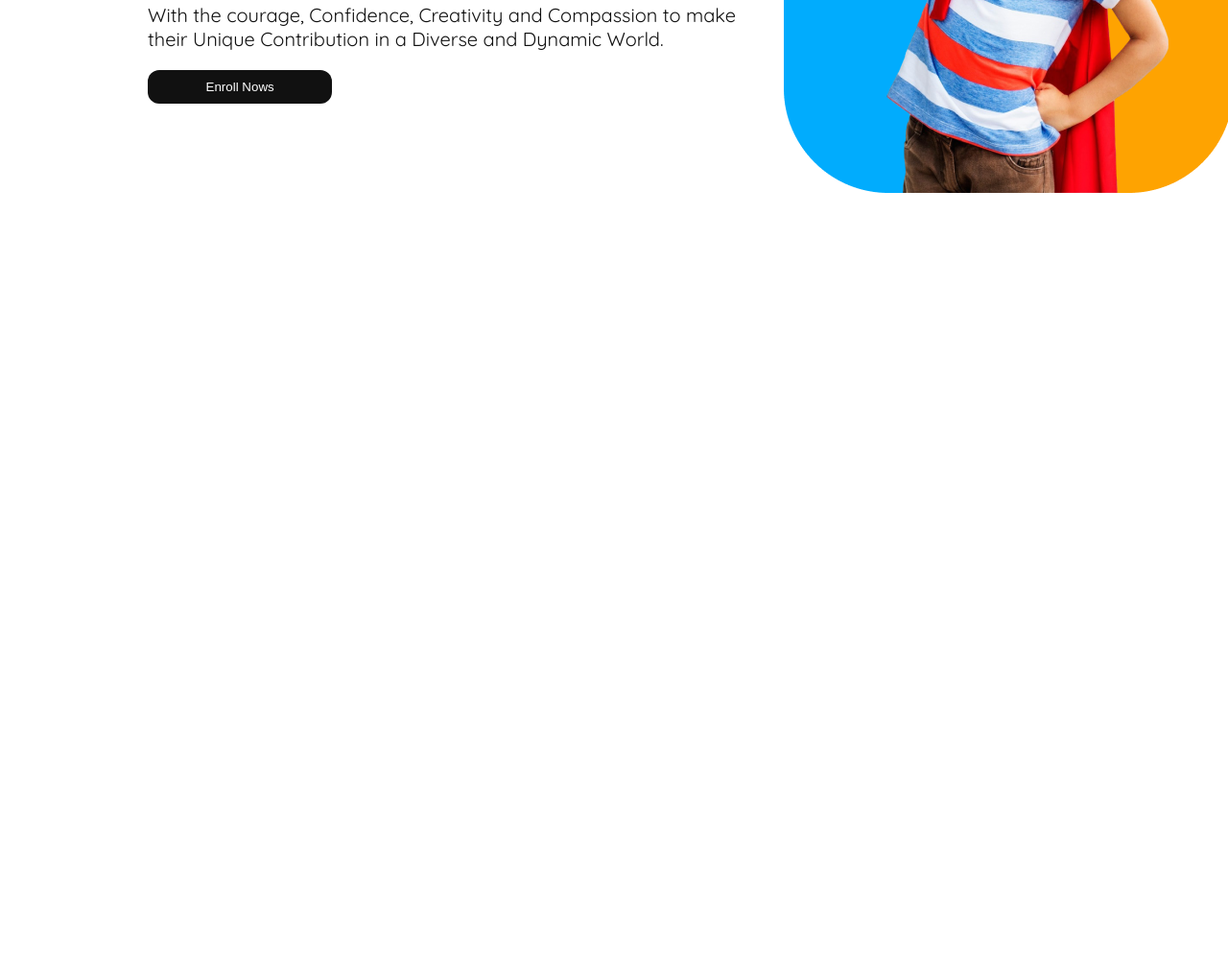
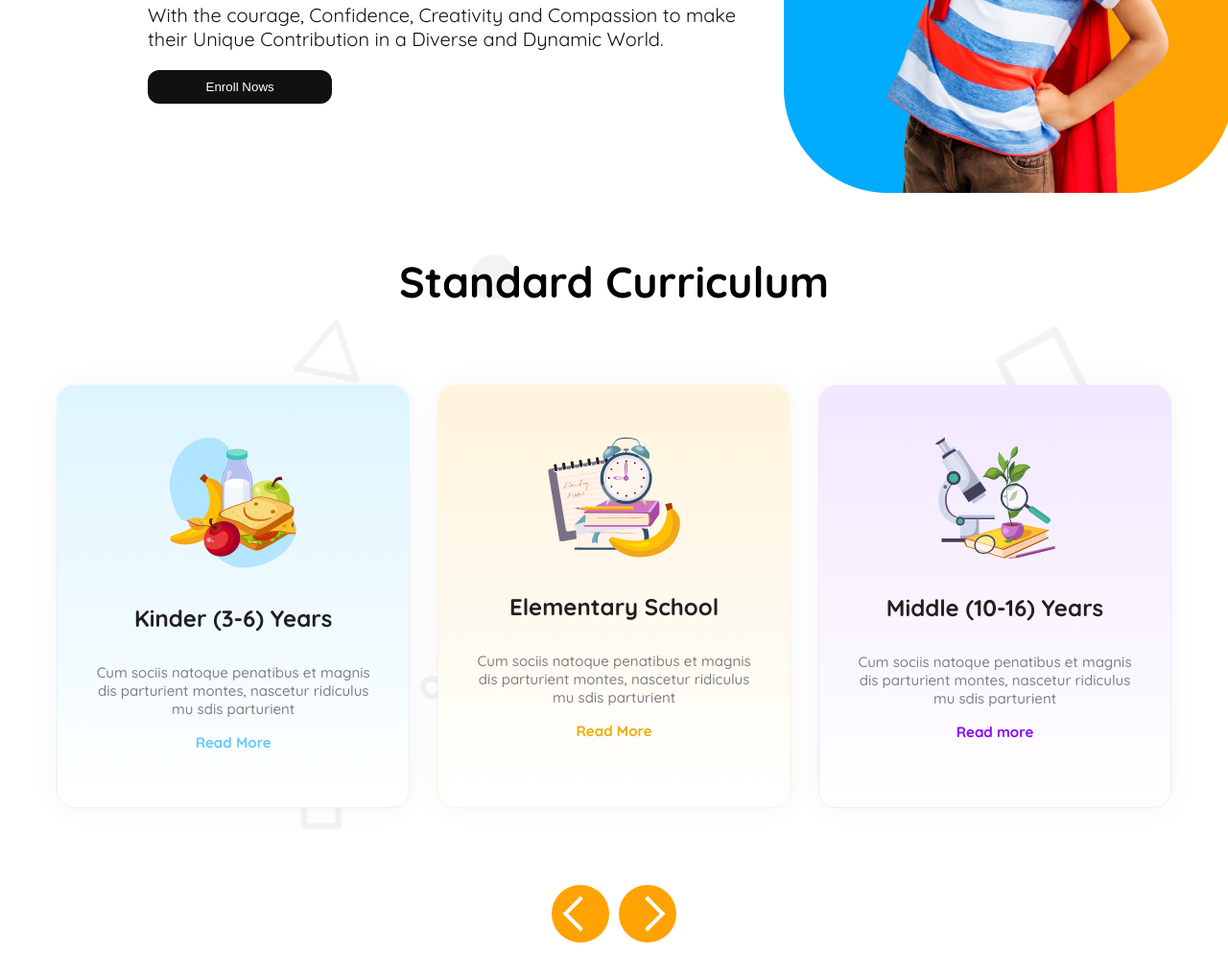
Before and after one commit to Juhaifa12/kids-school-web, a plain HTML site: page index.html in a window 1280 px wide. Shown: the part 476-1496 px from the top of the page at 96% size. Before the commit the page ends 800 px from the top, so only its background shows below. Drawn offline with Linux system fonts and the light colour scheme.

Commit message:
added the standard curriculum section

```diff
--- a/index.html
+++ b/index.html
@@ -44,7 +44,33 @@
 </div>
     </header>
     <main>
-
+<div class="curriculum">
+    <h3>Standard Curriculum</h3>
+    <div class="curriculum-card display">
+        <div class="card-1">
+            <img src="assets/kinder.png" alt="">
+            <h4 class="curriculum-header">Kinder (3-6) Years</h4>
+            <p class="curriculum-text">Cum sociis natoque penatibus et magnis <br> dis parturient montes, nascetur ridiculus <br> mu sdis parturient</p>
+            <a href="" class="card-1a">Read More</a>
+        </div>
+        <div class="card-2">
+            <img src="assets/elementary.png" alt="">
+            <h4 class="curriculum-header">Elementary School</h4>
+            <p class="curriculum-text">Cum sociis natoque penatibus et magnis <br> dis parturient montes, nascetur ridiculus <br> mu sdis parturient</p>
+            <a href="" class="card-2a">Read More</a>
+        </div>
+        <div class="card-3">
+            <img src="assets/middle.png" alt="">
+            <h4 class="curriculum-header">Middle (10-16) Years</h4>
+            <p class="curriculum-text">Cum sociis natoque penatibus et magnis <br> dis parturient montes, nascetur ridiculus <br> mu sdis parturient</p>
+            <a href="" class="card-3a">Read more</a>
+        </div>
+    </div>
+    <div class="arrow-button">
+        <button class="circle-btn"><span class="arrow left"></span></button>
+        <button class="circle-btn"><span class="arrow right"></span></button>
+    </div>
+</div>
     </main>
     <footer>
 
--- a/styles/media.css
+++ b/styles/media.css
@@ -56,22 +56,3 @@
     }
 
 }
-
-
-
-
-/* medium device */
-
-@media screen and (min-width:577px) and (max-width:992px) {
-    .banner{
-        width: 100%;
-    margin: 0 auto;
-    padding: 0 24px;
-
-}
-.navbar{
-    width: 100%;
-    margin: 0 auto;
-    padding: 0 24px;
-}
-}
--- a/styles/school.css
+++ b/styles/school.css
@@ -111,3 +111,109 @@ margin-bottom: 24px;
 .banner-img img{
     width: 100%;
 }
+/* standard curriculum */
+.curriculum{
+    background-image: url(../assets/bg.png);
+}
+.curriculum h3{
+    color: #000000;
+    font-weight: 700;
+    font-size: 2.8rem;
+    text-align: center;
+    margin-top: 60px;
+}
+.curriculum-card{
+    text-align: center;
+    gap: 28.29px;
+    justify-content: center;
+    margin-top: 80px;
+}
+.curriculum-header{
+    font-weight: 700;
+    font-size: 1.5rem;
+    color: #202020;
+    text-align: center;
+}
+.curriculum-text{
+    font-weight: 500;
+    font-size: 0.94rem;
+    color: #808080;
+    text-align: center;
+}
+.card-1{
+    border-radius: 18.86px;
+    box-shadow: 0 0 28.3px rgba(0, 0, 0, 0.05);
+    border: 1px solid #DEF5FF;
+    background: linear-gradient(180deg, #DEF5FF 0%, #FFFFFF 100%);
+    padding: 52.82px 40.67px 58.48px 40.88px;
+}
+.card-1a{
+    text-decoration: none;
+    color: #64C8FF;
+    font-weight: 700;
+    font-size: 0.94rem;
+}
+.card-2{
+    border-radius: 18.86px;
+    border: 1px solid #FFF4DC;
+    padding: 52.82px 40.67px 58.48px 40.88px;
+    box-shadow: 0 0 28.3px rgba(0, 0, 0, 0.05);
+    background: linear-gradient(180deg, #FFF4DC 0%, #FFFFFF 100% );
+}
+.card-2a{
+    color: #F0AA00;
+    text-decoration: none;
+    font-weight: 700;
+    font-size: 0.94rem;
+}
+.card-3{
+    border-radius: 18.86px;
+    border: 1px solid #F2E8FF;
+    padding: 52.82px 40.67px 58.48px 40.88px;
+    box-shadow: 0 0 28.3px rgba(0, 0, 0, 0.05);
+    background: linear-gradient(180deg, #F2E8FF 0%, #FFFFFF 100% );
+}
+.card-3a{
+color: #8700FF;
+text-decoration: none;
+font-weight: 700;
+font-size: 0.94rem;
+}
+.arrow-button{
+    display: flex;
+    justify-content: center;
+    gap: 10px;
+    margin-top: 80px;
+    margin-bottom: 60px;
+}
+.circle-btn{
+    width: 60px;
+    height: 60px;
+    border-radius: 50%;
+    border: none;
+    background-color: #FEA301;
+    display: flex;
+    align-items: center;
+    justify-content: center;
+    cursor: pointer;
+}
+.arrow{
+    display: block;
+    width: 16px;
+    height: 16px;
+    border: solid #FFFFFF;
+    border-width: 0 4px 4px 0;
+    padding: 3px;
+}
+.left{
+    transform: rotate(135deg);
+}
+.right{
+    transform: rotate(-45deg);
+}
+.circle-btn:hover, .circle-btn:focus-visible{
+    background: #ffcf4c;
+    box-shadow: 0 6px 24px rgba(255,186,22,0.35),0 2px 8px rgba(0,0,0,0.10);
+    transform: translateY(-3px) scale(1.06);
+
+}
```
